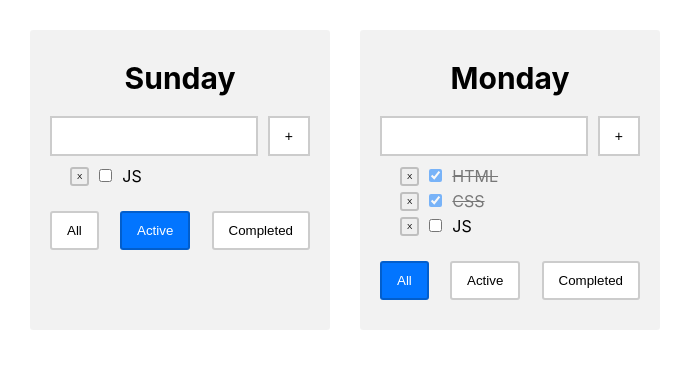
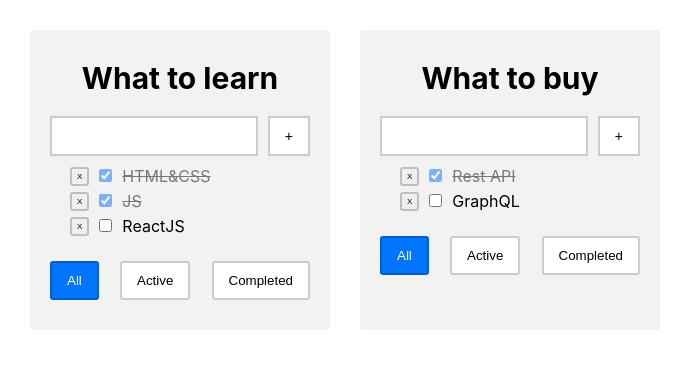
Before and after one commit to boberskyi/toDoList, a React (Create React App) app: page / in a window 1280 px wide. Shown: the top 368 px of the page, without its empty margins (0-693 px from the left). Built offline with nearby package versions, Linux system fonts and the light colour scheme.

Commit message:
new data and multiple tasklists from array

```diff
--- a/src/App.tsx
+++ b/src/App.tsx
@@ -5,54 +5,59 @@ import {StyledApp} from "./StyledApp";
 import {v1} from "uuid";
 import {FilterValuePropsType} from "./components/ToDoList/FilterBtns/FilterBtns";
 
-type ToDoListsType = {
+type TodolistsType = {
   id: string
   title: string
   filter: FilterValuePropsType
 }
 
+// type TaskStateType = {
+//   [key: string]: Array<TasksPropsType>
+// }
+
 function App(): JSX.Element {
+  let todolistID1 = v1()
+  let todolistID2 = v1()
 
-  const title: string = 'Sunday';
-  const tasksArray: Array<TasksPropsType> = [
-    {id: v1(), title: "HTML", isDone: true},
-    {id: v1(), title: "CSS", isDone: true},
-    {id: v1(), title: "JS", isDone: false}
-  ];
-
-  const [tasks, setTasks] = useState<Array<TasksPropsType>>(tasksArray);
-
-  let [todolists, setTodolists] = useState<Array<ToDoListsType>>([
-    {id: v1(), title: 'Sunday', filter: 'Active'},
-    {id: v1(), title: 'Monday', filter: 'All'},
+  let [todolists, setTodolists] = useState<Array<TodolistsType>>([
+    {id: todolistID1, title: 'What to learn', filter: 'All'},
+    {id: todolistID2, title: 'What to buy', filter: 'All'},
   ])
 
+  let [tasks, setTasks] = useState({
+    [todolistID1]: [
+      {id: v1(), title: 'HTML&CSS', isDone: true},
+      {id: v1(), title: 'JS', isDone: true},
+      {id: v1(), title: 'ReactJS', isDone: false},
+
+    ],
+    [todolistID2]: [
+      {id: v1(), title: 'Rest API', isDone: true},
+      {id: v1(), title: 'GraphQL', isDone: false},
+    ]
+  })
 
   const changeTask = (taskId:string, newIsDone: boolean): void => {
-    setTasks(tasks.map(task => (task.id === taskId) ? {...task, isDone: newIsDone} : task))
+    //setTasks(tasks.map(task => (task.id === taskId) ? {...task, isDone: newIsDone} : task))
   }
 
   const removeTasks = (id: string): void => {
-    setTasks(tasks.filter(task => task.id !== id));
+    // setTasks(tasks.filter(task => task.id !== id));
   }
 
   const addTask = (title: string): void => {
-    const newTask: TasksPropsType = {id: v1(), title: title, isDone: false}
-    setTasks([newTask, ...tasks]);
+    // const newTask: TasksPropsType = {id: v1(), title: title, isDone: false}
+    // setTasks([newTask, ...tasks]);
   }
-
-
-
 
   const filterTasks = (tasklistId:string, filter: FilterValuePropsType): void => {
     setTodolists(todolists.map(tl => tl.id === tasklistId ? {...tl, filter: filter}: tl));
   }
 
-
   return (
     <StyledApp>
       {todolists.map(tl => {
-        const filteredTasks = tasks.filter(task => {
+        const filteredTasks = tasks[tl.id].filter(task => {
           if(tl.filter === 'Active') return !task.isDone;
           if(tl.filter === 'Completed') return task.isDone;
           else return task;
--- a/src/components/ToDoList/ToDoList.tsx
+++ b/src/components/ToDoList/ToDoList.tsx
@@ -7,7 +7,7 @@ import {FC} from "react";
 type ToDoListPropsType = {
   title: string
   todoListid: string
-  tasks: TasksPropsType[]
+  tasks: Array<TasksPropsType>
   filterTasks: (tasklistId:string, filter: FilterValuePropsType) => void
   removeTasks: (id: string) => void
   addTask: (title: string) => void
@@ -15,7 +15,7 @@ type ToDoListPropsType = {
   filter: FilterValuePropsType
 }
 export type TasksPropsType = {
-  todoListid: string
+  id: string
   title: string
   isDone: boolean
 }
@@ -32,7 +32,7 @@ export const ToDoList:FC<ToDoListPropsType> = (props):JSX.Element => {
         changeTask={props.changeTask}
       />
       <FilterBtns
-        id={props.todoListid}
+        todoListid={props.todoListid}
         filter={props.filter}
         filterTasks={props.filterTasks}
       />
```
